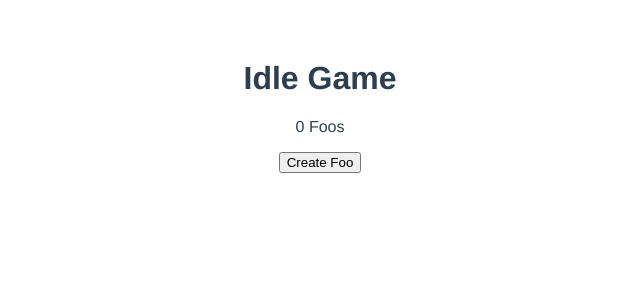
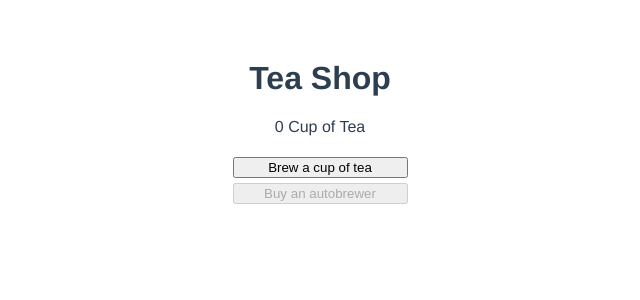
Before and after one commit to connorshea/teashop, a Vue app: page / in a window 1280 px wide. Shown: the top 300 px of the page, without its empty margins (320-960 px from the left). Built offline with nearby package versions, Linux system fonts and the light colour scheme.

Commit message:
Add autobrewers (they don't work yet).

```diff
--- a/package.json
+++ b/package.json
@@ -13,6 +13,7 @@
   "devDependencies": {
     "@vitejs/plugin-vue": "^1.6.0",
     "@vue/compiler-sfc": "^3.2.6",
+    "sass": "^1.39.0",
     "typescript": "^4.3.2",
     "vite": "^2.5.2",
     "vue-tsc": "^0.2.2"
--- a/src/App.vue
+++ b/src/App.vue
@@ -5,7 +5,7 @@
 </script>
 
 <template>
-  <IdleGame msg="Idle Game" />
+  <IdleGame msg="Tea Shop" />
 </template>
 
 <style>
--- a/src/components/IdleGame.vue
+++ b/src/components/IdleGame.vue
@@ -1,7 +1,7 @@
 <script lang="ts">
 import { computed, defineComponent } from 'vue';
 import { useStore } from 'vuex';
-import { State } from '../store';
+import { PRICES, State } from '../store';
 
 export default defineComponent({
   props: {
@@ -12,12 +12,19 @@ export default defineComponent({
   },
   setup(_props, _context) {
     const store = useStore<State>();
-    const currency = computed(() => store.state.currency);
+    const cupsOfTea = computed(() => store.state.cupsOfTea);
+    const autobrewerCount = computed(() => store.state.purchases.autobrewers);
     const increment = () => store.dispatch('increment');
 
+    const autobrewerCost = PRICES.autobrewer;
+    const buyAutobrewer = () => store.dispatch('buyAutobrewer');
+
     return {
-      currency,
-      increment
+      cupsOfTea,
+      autobrewerCount,
+      autobrewerCost,
+      increment,
+      buyAutobrewer
     };
   },
 });
@@ -26,12 +33,16 @@ export default defineComponent({
 <template>
   <h1>{{ msg }}</h1>
 
-  <p>{{ currency }} {{ $filters.pluralize(currency, 'Foo') }}</p>
+  <p>{{ cupsOfTea }} {{ $filters.pluralize(currency, 'Cup') }} of Tea</p>
+  <p v-if="autobrewerCount > 0">{{ autobrewerCount }} {{ $filters.pluralize(autobrewerCount, 'Autobrewer') }}</p>
 
-  <button type="button" @click="increment">Create Foo</button>
+  <div class="buttons">
+    <button type="button" @click="increment">Brew a cup of tea</button>
+    <button type="button" :disabled="cupsOfTea < autobrewerCost" @click="buyAutobrewer">Buy an autobrewer</button>
+  </div>
 </template>
 
-<style scoped>
+<style scoped lang="scss">
 a {
   color: #42b983;
 }
@@ -47,4 +58,18 @@ code {
   border-radius: 4px;
   color: #304455;
 }
+
+.buttons {
+  display: flex;
+  flex-flow: row wrap;
+  margin: auto;
+  width: 200px;
+
+  button {
+    margin: auto;
+    margin-top: 5px;
+    display: block;
+    width: 175px;
+  }
+}
 </style>
--- a/src/store.ts
+++ b/src/store.ts
@@ -1,23 +1,43 @@
 import { createStore, Store } from 'vuex';
 
 export type State = {
-  currency: number;
+  cupsOfTea: number;
+  purchases: {
+    autobrewers: number
+  };
+};
+
+export const PRICES = {
+  autobrewer: 30
 };
 
 export const store: Store<State> = createStore({
   state() {
     return {
-      currency: 0
+      cupsOfTea: 0,
+      purchases: {
+        autobrewers: 0
+      }
     }
   },
   mutations: {
-    increment(state) {
-      state.currency++;
+    increment(state, amount = 1) {
+      state.cupsOfTea += amount;
+    },
+    decrement(state, amount = 1) {
+      state.cupsOfTea -= amount;
+    },
+    buyAutobrewer(state) {
+      state.purchases.autobrewers++;
     }
   },
   actions: {
     increment(context) {
       context.commit('increment');
+    },
+    buyAutobrewer(context) {
+      context.commit('decrement', PRICES.autobrewer);
+      context.commit('buyAutobrewer');
     }
   }
 });
```
Also changed, not shown: 1 other file (tests, documents, lock files or other folders).
